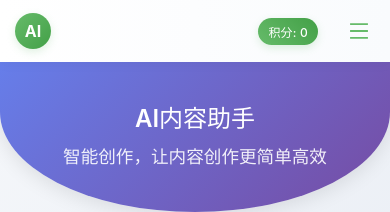
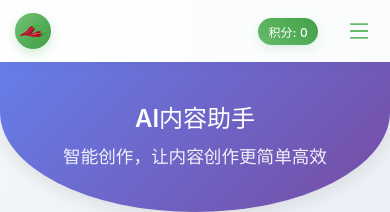
Before and after one commit to GoldCity5/alien_front, a React (Vite) app: page / in a window 390 px wide. Shown: the top 212 px of the page. Built offline with nearby package versions, Linux system fonts and the light colour scheme; no server answers; sample sign-in values are in the browser's storage.

Commit message:
导航栏logo样式修改

```diff
--- a/index.html
+++ b/index.html
@@ -2,7 +2,7 @@
 <html lang="en">
   <head>
     <meta charset="UTF-8" />
-    <link rel="icon" type="image/svg+xml" href="/lajiao.svg" />
+    <link rel="icon" type="image/svg+xml" href="/logo.svg" />
     <meta name="viewport" content="width=device-width, initial-scale=1.0" />
     <title>自由小巷</title>
   </head>
--- a/src/App.css
+++ b/src/App.css
@@ -257,22 +257,23 @@ h1, h2, h3, h4, h5 {
 
 /* Logo样式 */
 .navbar .logo {
-  margin-right: 15px !important;
+  margin-right: 20px !important;
   display: flex !important;
   align-items: center !important;
   height: auto !important;
   padding: 0 !important;
-  will-change: auto !important;
-  transition: none !important;
+  will-change: transform !important;
+  transition: transform 0.3s ease-in-out !important;
 }
 
 .navbar .logo:hover {
   filter: none !important;
+  transform: scale(1.02) !important;
 }
 
 .logo-circle {
-  width: 42px;
-  height: 42px;
+  width: 48px;
+  height: 48px;
   border-radius: 50%;
   background: linear-gradient(135deg, var(--primary-green), var(--deep-green));
   display: flex;
@@ -281,25 +282,67 @@ h1, h2, h3, h4, h5 {
   color: white;
   font-weight: bold;
   font-size: 18px;
-  margin-right: 12px;
-  box-shadow: 0 3px 8px rgba(102, 187, 106, 0.2);
+  margin-right: 14px;
+  box-shadow: 0 4px 12px rgba(102, 187, 106, 0.3);
   flex-shrink: 0;
+  overflow: hidden; /* 确保图片不会溢出圆形边界 */
+  position: relative;
+  transition: all 0.4s ease;
+}
+
+.logo-circle:hover {
+  box-shadow: 0 6px 16px rgba(102, 187, 106, 0.4);
+  transform: translateY(-2px);
+}
+
+.logo-circle:after {
+  content: '';
+  position: absolute;
+  top: 0;
+  left: 0;
+  right: 0;
+  bottom: 0;
+  background: linear-gradient(135deg, rgba(255,255,255,0.1) 0%, rgba(255,255,255,0) 60%);
+  z-index: 1;
+  border-radius: 50%;
+}
+
+.logo-image {
+  width: 34px;
+  height: 34px;
+  object-fit: contain;
+  position: relative;
+  z-index: 2;
+  transition: transform 0.5s ease;
+}
+
+.logo-circle:hover .logo-image {
+  transform: scale(1.1) rotate(5deg);
 }
 
 .logo-text {
-  font-size: 36px;
+  font-size: 38px;
   color: var(--text-medium);
-  font-weight: 500;
-  margin-right: 12px;
+  font-weight: 600;
+  margin-right: 14px;
   line-height: 1;
+  background: linear-gradient(to right, var(--text-medium), var(--primary-green));
+  -webkit-background-clip: text;
+  -webkit-text-fill-color: transparent;
+  text-shadow: 0 2px 4px rgba(0,0,0,0.05);
 }
 
 .sub-title {
-  font-size: 18px;
+  font-size: 19px;
   color: var(--text-medium);
   font-weight: 500;
-  opacity: 0.8;
+  opacity: 0.85;
   line-height: 1;
+  transition: opacity 0.3s ease;
+}
+
+.navbar .logo:hover .sub-title {
+  opacity: 1;
 }
 
 /* 用户信息区域样式 */
@@ -448,17 +491,22 @@ h1, h2, h3, h4, h5 {
   }
 
   .logo-circle {
-    width: 36px;
-    height: 36px;
+    width: 40px;
+    height: 40px;
     font-size: 16px;
   }
 
+  .logo-image {
+    width: 30px;
+    height: 30px;
+  }
+
   .logo-text {
-    font-size: 24px;
+    font-size: 28px;
   }
 
   .sub-title {
-    font-size: 14px;
+    font-size: 15px;
   }
 
   .navbar .user-info .points {
@@ -484,8 +532,18 @@ h1, h2, h3, h4, h5 {
     min-height: calc(100vh - 62px - 69px) !important;
   }
 
+  .logo-circle {
+    width: 36px;
+    height: 36px;
+  }
+
+  .logo-image {
+    width: 26px;
+    height: 26px;
+  }
+
   .logo-text {
-    font-size: 20px;
+    font-size: 22px;
   }
 
   .navbar .user-info .points {
@@ -562,62 +620,3 @@ h1, h2, h3, h4, h5 {
   min-height: calc(100vh - 78px - 69px) !important;
   background-color: var(--bg-color) !important;
 }
-
-/* 响应式样式调整 */
-@media (max-width: 768px) {
-  .navbar.ant-layout-header {
-    padding: 15px 20px !important;
-    min-height: 70px !important;
-  }
-
-  /* 更新内容区域高度计算 */
-  .main-content-container {
-    min-height: calc(100vh - 70px - 69px) !important;
-  }
-
-  .logo-circle {
-    width: 36px;
-    height: 36px;
-    font-size: 16px;
-  }
-
-  .logo-text {
-    font-size: 24px;
-  }
-
-  .sub-title {
-    font-size: 14px;
-  }
-
-  .navbar .user-info .points {
-    padding: 6px 12px !important;
-    font-size: 12px !important;
-    letter-spacing: 0.2px !important;
-  }
-
-  .avatar {
-    width: 36px;
-    height: 36px;
-  }
-}
-
-@media (max-width: 480px) {
-  .navbar.ant-layout-header {
-    padding: 12px 15px !important;
-    min-height: 62px !important;
-  }
-
-  /* 更新内容区域高度计算 */
-  .main-content-container {
-    min-height: calc(100vh - 62px - 69px) !important;
-  }
-
-  .logo-text {
-    font-size: 20px;
-  }
-
-  .navbar .user-info .points {
-    padding: 5px 10px !important;
-    margin-right: 10px !important;
-  }
-}
--- a/src/App.tsx
+++ b/src/App.tsx
@@ -115,14 +115,12 @@ const AppHeader = () => {
         {/* Logo和产品名称 */}
         <div className="logo">
           <div className="logo-circle">
-            AI
+            <img src="/logo.svg" alt="小巷创意" className="logo-image" />
           </div>
           {!isMobile && (
             <div className="logo-text">小巷创意</div>
           )}
-          {!isMobile && (
-            <div className="sub-title">AI内容创作平台</div>
-          )}
+
         </div>
 
         {/* 用户信息区域 */}
--- a/src/components/admin/SystemSettings.tsx
+++ b/src/components/admin/SystemSettings.tsx
@@ -18,6 +18,18 @@ const SystemSettings: React.FC = () => {
     }, 1000);
   };
 
+  // 默认系统设置
+  const defaultSettings = {
+    siteName: '小巷创意',
+    siteDescription: 'AI内容创作平台',
+    logo: '/logo.svg',
+    recordNumber: 'ICP备XXXXXXXX号',
+    contactEmail: 'support@example.com',
+    enableRegistration: true,
+    maxLoginAttempts: 5,
+    sessionTimeout: 30,
+  };
+
   return (
     <Card title="系统设置">
       <Tabs defaultActiveKey="basic">
@@ -25,16 +37,7 @@ const SystemSettings: React.FC = () => {
           <Form
             form={form}
             layout="vertical"
-            initialValues={{
-              siteName: 'AI内容创作平台',
-              siteDescription: '智能内容生成解决方案',
-              logo: '/logo.png',
-              recordNumber: 'ICP备XXXXXXXX号',
-              contactEmail: 'support@example.com',
-              enableRegistration: true,
-              maxLoginAttempts: 5,
-              sessionTimeout: 30,
-            }}
+            initialValues={defaultSettings}
             onFinish={handleSave}
           >
             <Divider orientation="left">网站信息</Divider>
```
Also changed, not shown: public/logo.svg (renamed from public/lajiao.svg).
